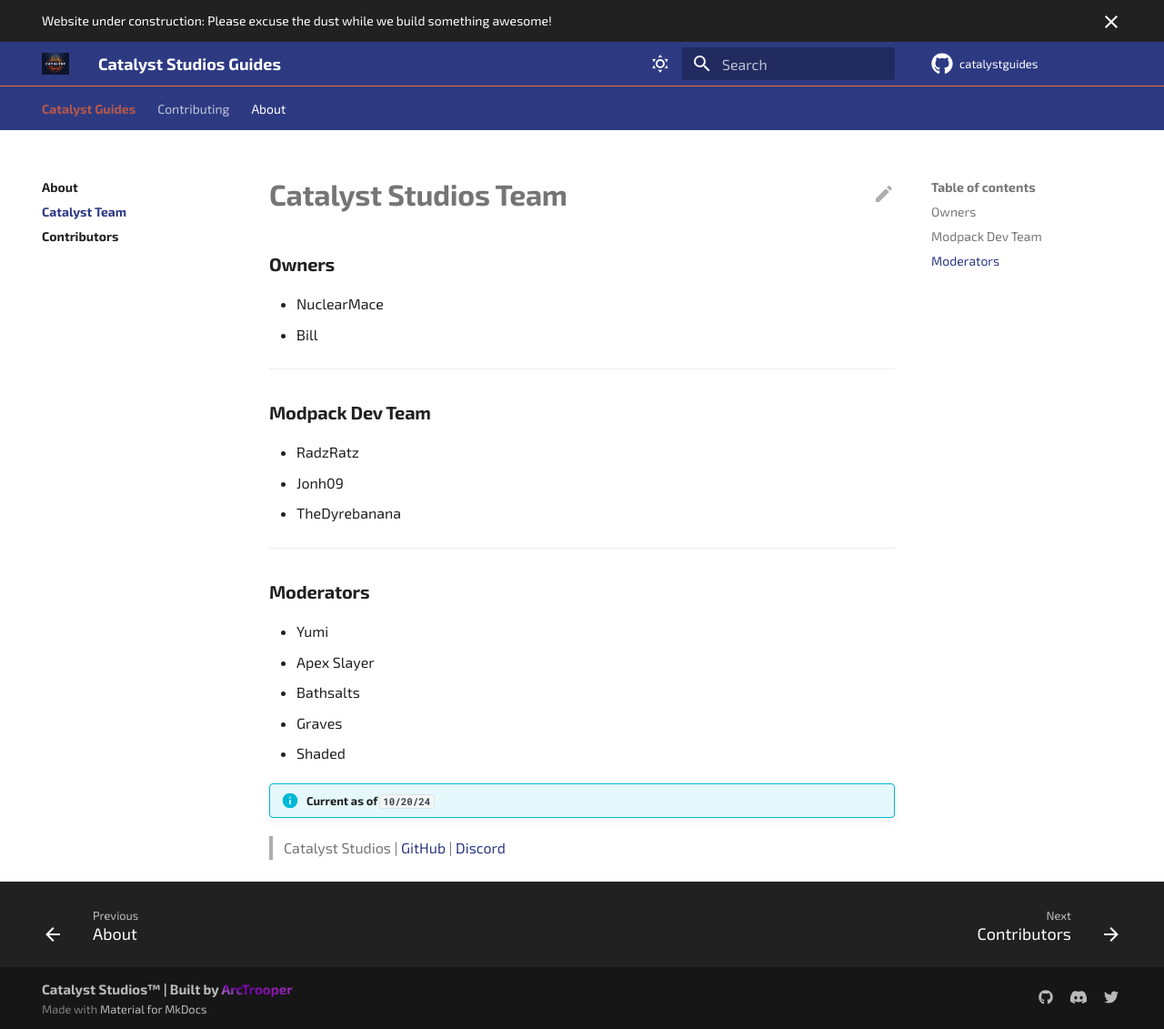
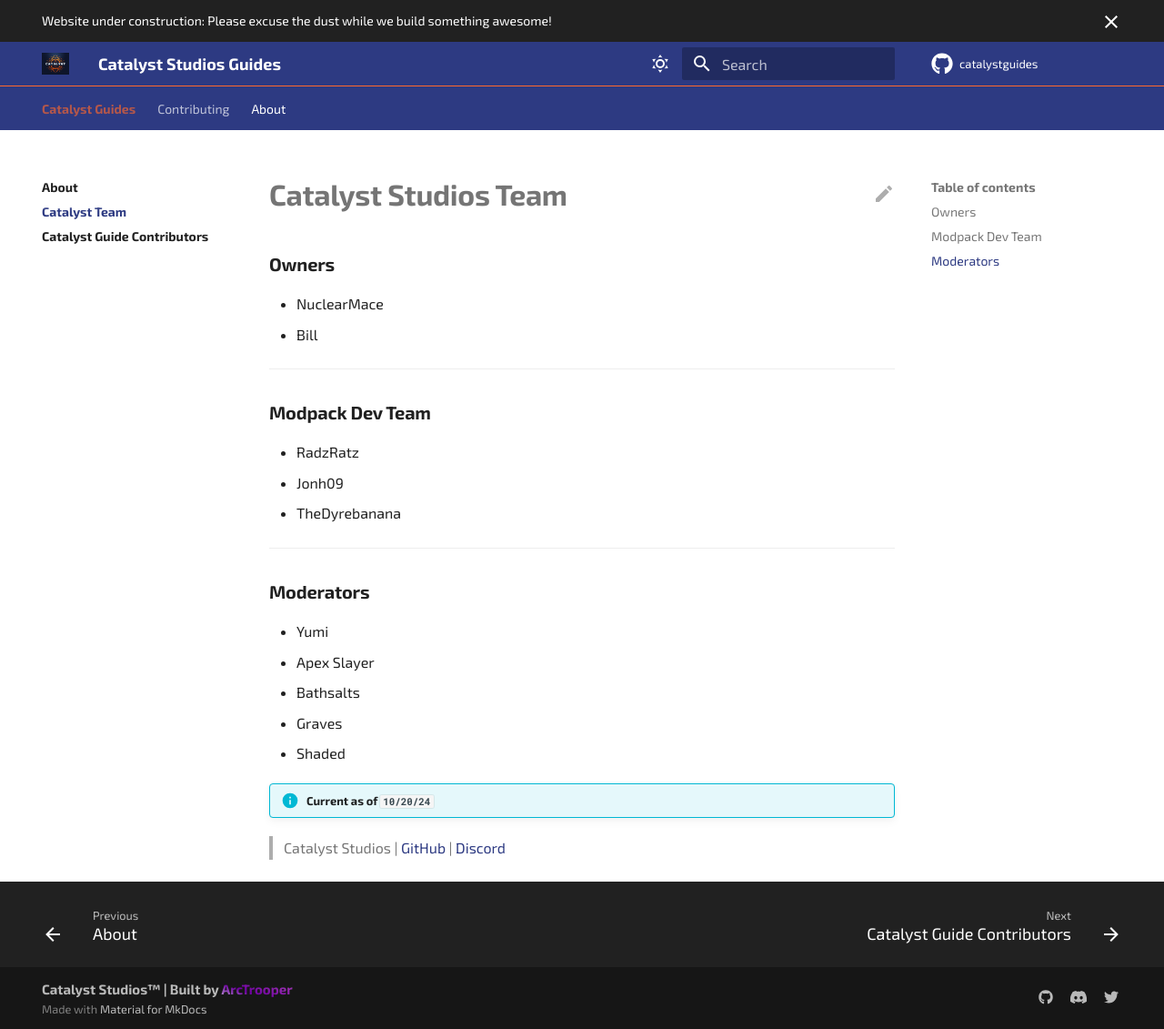
Before and after one commit to Catalyst-Studios/catalystguides, an MkDocs documentation site: the page built from docs/about/catyteam.md, in a window 1280 px wide and 1131 px high. Shown: the whole window at 91% size. Built offline with MkDocs 1.6.1 and Material for MkDocs 9.7.7, drawn with Linux system fonts in a browser that asks for light colours; comment, search, counter and statistics services are not loaded.

Commit message:
Update contributors.md

```diff
--- a/docs/about/contributors.md
+++ b/docs/about/contributors.md
@@ -1,3 +1,8 @@
+---
+title: Catalyst Guide Contributors
+description: A list of all Catalyst Guide contributors
+---
+
 # Contributors
 
 List of all Contributors who've helped with the guides...
```
